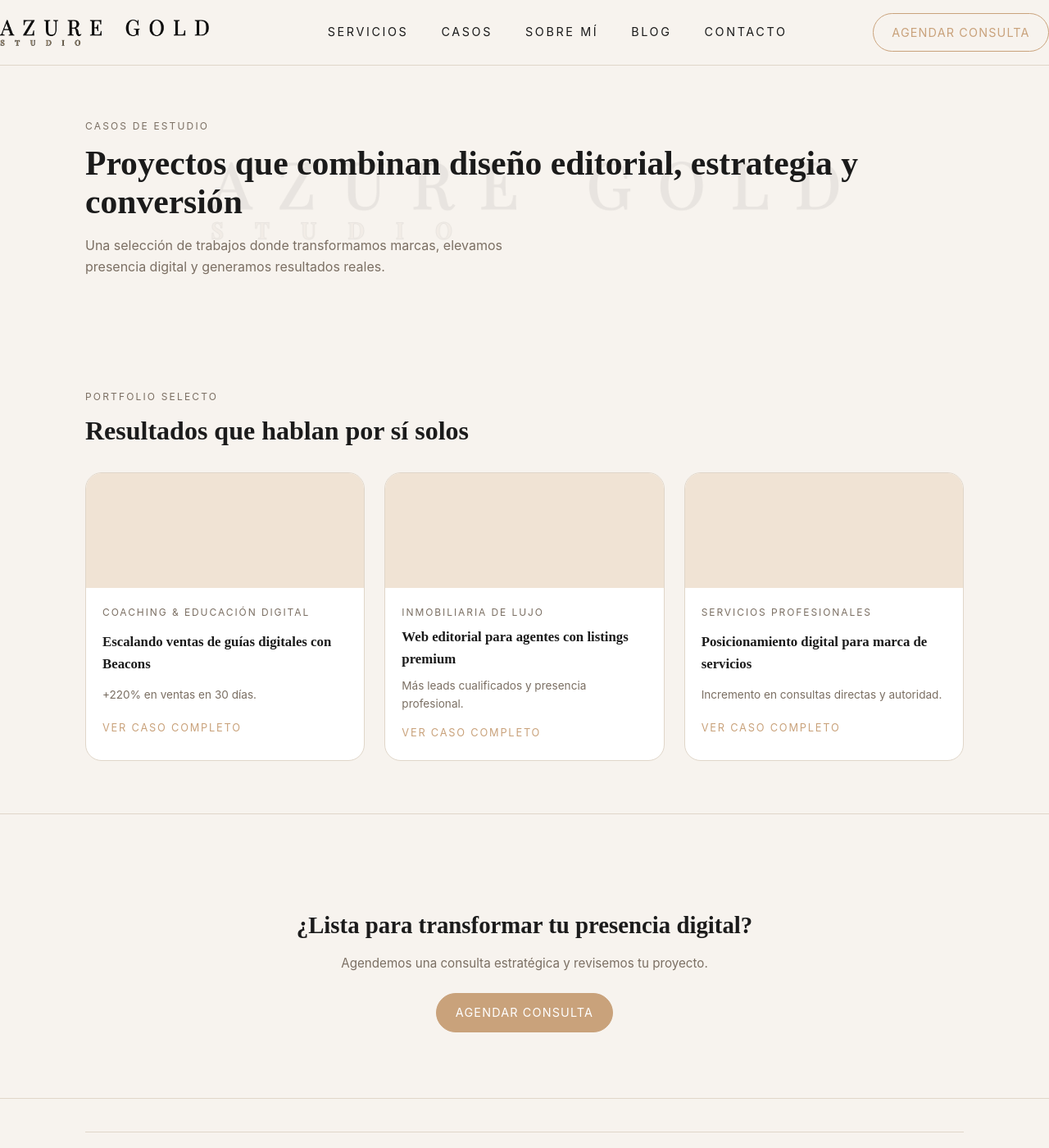
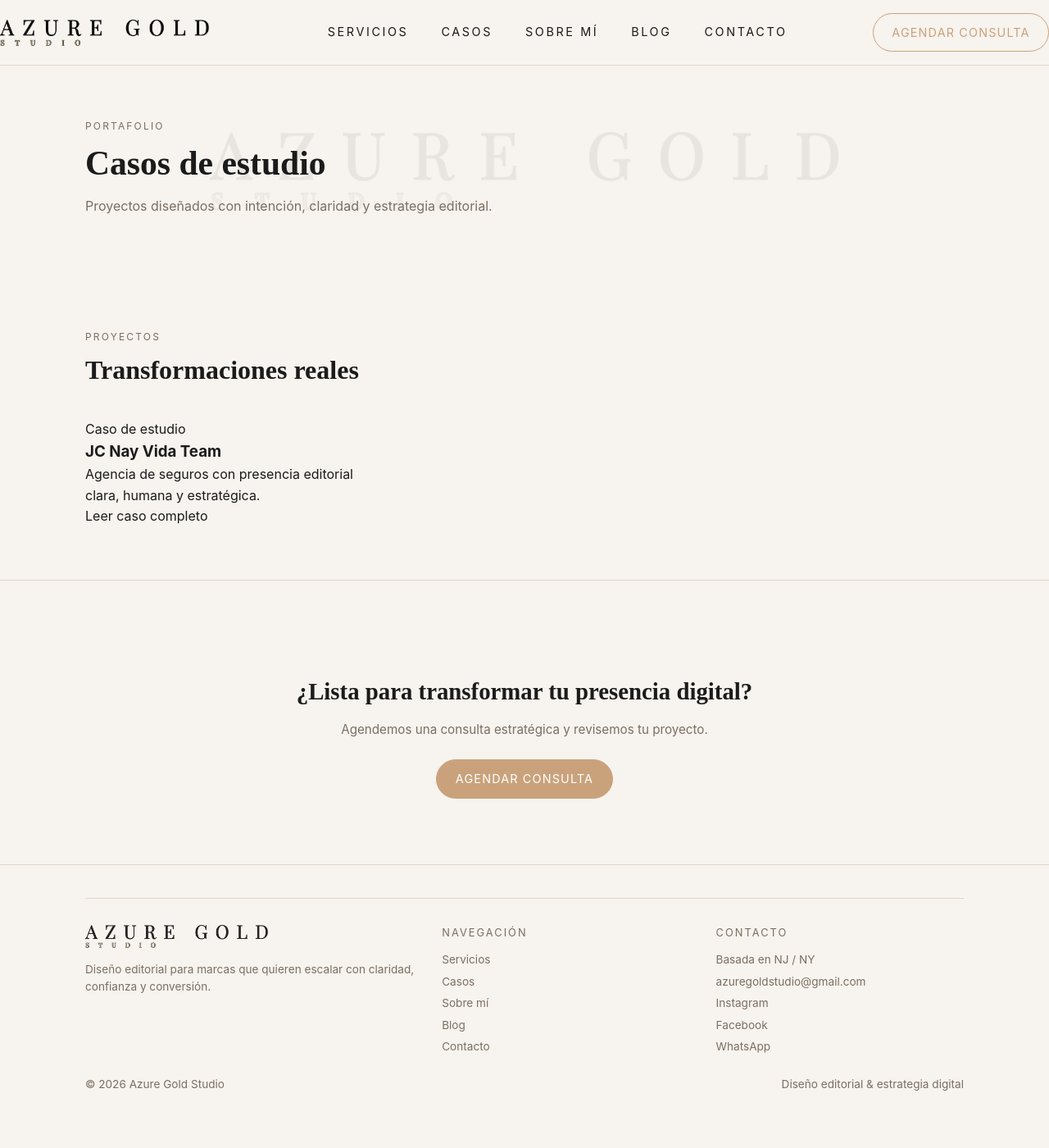
Before and after one commit to jcynay0206/mi_portfolio, a Jekyll site: the page casos/index.html, which Jekyll copies as it is, in a window 1280 px wide and 1400 px high. Shown: the whole window at 82% size. Built offline with Jekyll 4.4.1, drawn with Linux system fonts in a browser that asks for light colours; some of the changed text lies outside the part shown.

Commit message:
Update index.html

```diff
--- a/casos/index.html
+++ b/casos/index.html
@@ -2,7 +2,7 @@
 <html lang="es">
 <head>
   <meta charset="UTF-8">
-  <title>Casos de Estudio — Azure Gold Studio</title>
+  <title>Casos — Azure Gold Studio</title>
   <meta name="viewport" content="width=device-width, initial-scale=1">
   <link rel="stylesheet" href="/assets/styles.css">
   <link rel="icon" href="/assets/favicon.ico">
@@ -13,11 +13,9 @@
 <!-- MENÚ -->
 <nav class="menu">
   <div class="menu-inner">
-
     <a href="/" class="menu-logo desktop-logo">
       <img src="/assets/img/branding/logo.png" alt="Azure Gold Studio">
     </a>
-
     <a href="/" class="menu-logo mobile-logo">
       <span>AZURE GOLD</span> STUDIO
     </a>
@@ -30,66 +28,55 @@
       <a href="/contacto/">Contacto</a>
     </div>
 
-
     <a href="/calendly/" class="btn btn-outline">Agendar consulta</a>
   </div>
 </nav>
 
-<!-- HERO EDITORIAL -->
-<header class="hero hero-watermark">
+<!-- HERO -->
+<header class="hero hero-watermark fade-in">
   <div class="wrapper">
-    <div class="hero-eyebrow">Casos de estudio</div>
-    <h1 class="hero-title">Proyectos que combinan diseño editorial, estrategia y conversión</h1>
+    <div class="hero-eyebrow">Portafolio</div>
+    <h1 class="hero-title">Casos de estudio</h1>
     <p class="hero-subtitle">
-      Una selección de trabajos donde transformamos marcas, elevamos presencia digital y generamos resultados reales.
+      Proyectos diseñados con intención, claridad y estrategia editorial.
     </p>
   </div>
 </header>
 
-<!-- CONTENIDO -->
+<!-- GRID DE CASOS -->
 <section>
   <div class="wrapper">
-    <div class="section-label">Portfolio selecto</div>
-    <h2 class="section-title">Resultados que hablan por sí solos</h2>
+    <div class="section-label">Proyectos</div>
+    <h2 class="section-title fade-up delay-1">Transformaciones reales</h2>
 
-    <div class="portfolio-grid">
+    <div class="cards-3" style="margin-top: 2.5rem;">
 
-      <article class="portfolio-card">
-        <div class="portfolio-thumb"></div>
-        <div class="portfolio-body">
-          <div class="portfolio-tag">Coaching & educación digital</div>
-          <h3 class="portfolio-title">Escalando ventas de guías digitales con Beacons</h3>
-          <p class="portfolio-result">+220% en ventas en 30 días.</p>
-          <a href="#" class="portfolio-link">Ver caso completo</a>
-        </div>
+      <!-- CASO 1: JC NAY VIDA TEAM -->
+      <article class="case-card fade-up delay-1">
+        <div class="case-card-label">Caso de estudio</div>
+        <h3 class="case-card-title">JC Nay Vida Team</h3>
+        <p class="case-card-text">
+          Agencia de seguros con presencia editorial clara, humana y estratégica.
+        </p>
+        <a href="/casos/jcnay-vida-team/" class="case-card-link">Leer caso completo</a>
       </article>
 
-      <article class="portfolio-card">
-        <div class="portfolio-thumb"></div>
-        <div class="portfolio-body">
-          <div class="portfolio-tag">Inmobiliaria de lujo</div>
-          <h3 class="portfolio-title">Web editorial para agentes con listings premium</h3>
-          <p class="portfolio-result">Más leads cualificados y presencia profesional.</p>
-          <a href="#" class="portfolio-link">Ver caso completo</a>
-        </div>
+      <!-- AQUI PUEDES AGREGAR MÁS CASOS -->
+      <!-- EJEMPLO:
+      <article class="case-card fade-up delay-2">
+        <div class="case-card-label">Caso de estudio</div>
+        <h3 class="case-card-title">Nombre del proyecto</h3>
+        <p class="case-card-text">Descripción breve del caso.</p>
+        <a href="/casos/nombre-del-caso/" class="case-card-link">Leer caso completo</a>
       </article>
-
-      <article class="portfolio-card">
-        <div class="portfolio-thumb"></div>
-        <div class="portfolio-body">
-          <div class="portfolio-tag">Servicios profesionales</div>
-          <h3 class="portfolio-title">Posicionamiento digital para marca de servicios</h3>
-          <p class="portfolio-result">Incremento en consultas directas y autoridad.</p>
-          <a href="#" class="portfolio-link">Ver caso completo</a>
-        </div>
-      </article>
+      -->
 
     </div>
   </div>
 </section>
 
-<!-- CTA -->
-<section id="contacto">
+<!-- CTA FINAL -->
+<section class="fade-in delay-2">
   <div class="wrapper cta-final">
     <h2>¿Lista para transformar tu presencia digital?</h2>
     <p>Agendemos una consulta estratégica y revisemos tu proyecto.</p>
@@ -101,7 +88,6 @@
 <footer>
   <div class="wrapper">
     <div class="footer-grid">
-
       <div>
         <img src="/assets/img/branding/logo.png" class="footer-logo">
         <p>Diseño editorial para marcas que quieren escalar con claridad, confianza y conversión.</p>
@@ -112,6 +98,7 @@
         <ul class="footer-links">
           <li><a href="/servicios/">Servicios</a></li>
           <li><a href="/casos/">Casos</a></li>
+          <li><a href="/sobre-mi/">Sobre mí</a></li>
           <li><a href="/blog/">Blog</a></li>
           <li><a href="/contacto/">Contacto</a></li>
         </ul>
@@ -121,10 +108,12 @@
         <div class="footer-title">Contacto</div>
         <ul class="footer-links">
           <li>Basada en NJ / NY</li>
-          <li><a href="mailto:hello@yunersystudio.com">hello@yunersystudio.com</a></li>
+          <li><a href="mailto:azuregoldstudio@gmail.com">azuregoldstudio@gmail.com</a></li>
+          <li><a href="https://instagram.com/azuregoldstudio" target="_blank">Instagram</a></li>
+          <li><a href="https://facebook.com/azuregoldstudio" target="_blank">Facebook</a></li>
+          <li><a href="https://wa.me/19086774196" target="_blank">WhatsApp</a></li>
         </ul>
       </div>
-
     </div>
 
     <div class="footer-bottom">
```
Lines whose indentation alone changed are shown as unchanged.
